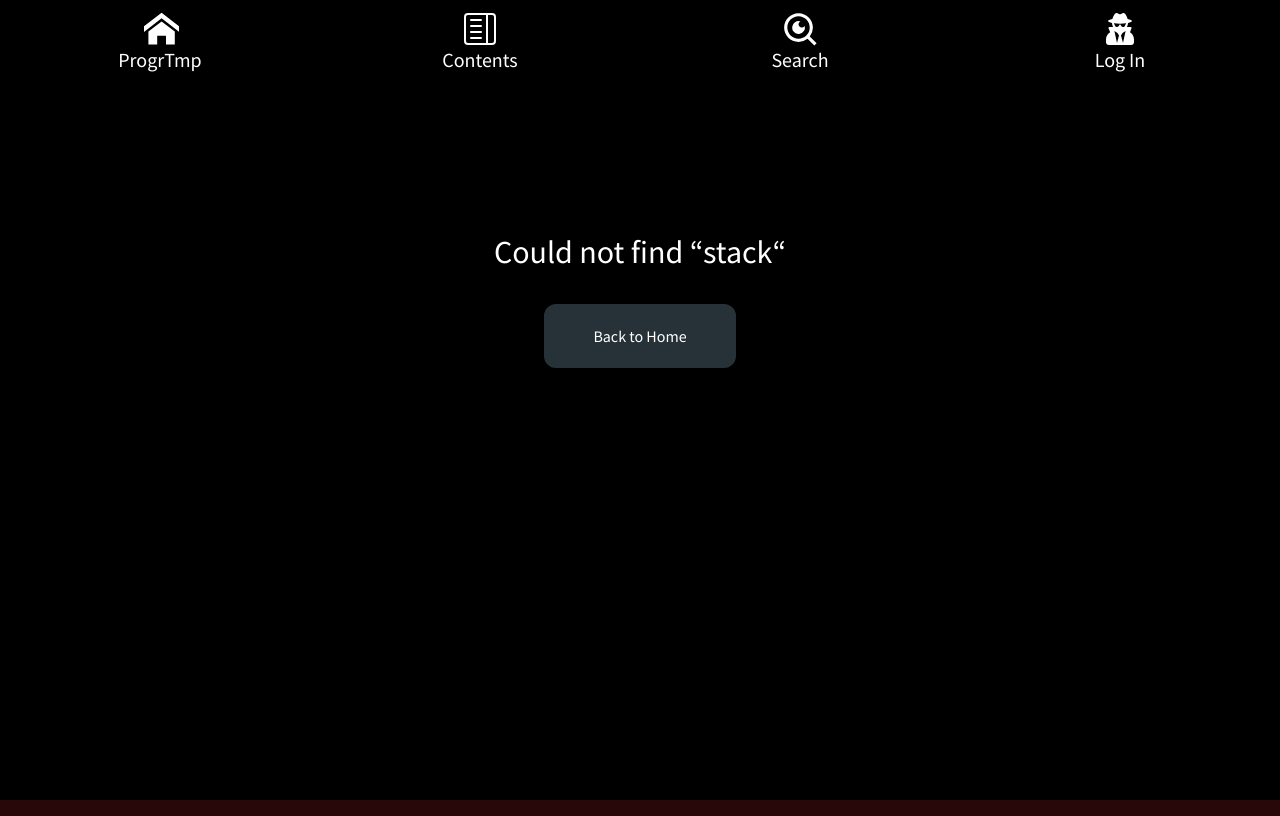
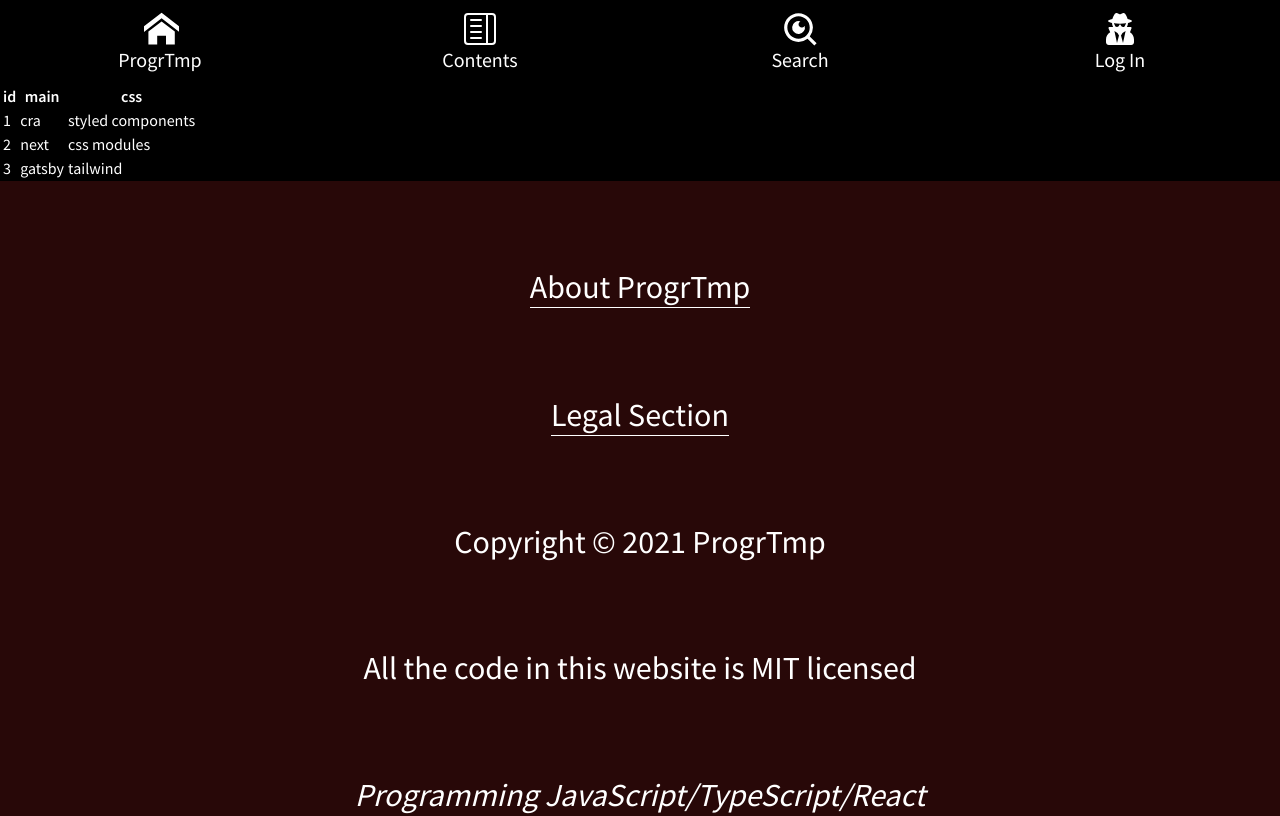
Before and after one commit to ReinaldoSalla/core-react-node-knowledge, a React (Create React App) app: page /stack in a window 1280 px wide. Shown: the top 816 px of the page. Built offline with nearby package versions, Linux system fonts and the light colour scheme.

Commit message:
feat(Stack): component skeleton

```diff
--- a/src/App.tsx
+++ b/src/App.tsx
@@ -7,32 +7,19 @@
 import ScrollToTop from './utils/ScrollToTop';
 import ContentSuspense from './components/ContentSuspense';
 import { ModalsProvider } from './shared/context/ModalsContext';
-// import json from './test.json';
-
-// import Topbar from './components/Topbar';
-// import Footer from './components/Footer';
-
-// import Home from './pages/Home';
-// import Login from './pages/Login';
-// import About from './pages/About';
-// import Content from './pages/Content';
 
 const Topbar = lazy(() => import('./components/Topbar'));
 const Footer = lazy(() => import('./components/Footer'));
-
 const Home = lazy(() => import('./pages/Home'));
 const Content = lazy(() => import('./pages/Content'));
 const Login = lazy(() => import('./pages/Login'));
 const About = lazy(() => import('./pages/About'));
 const Legal = lazy(() => import('./pages/Legal'));
-const Crud = lazy(() => import('./pages/Writer'));
+const Writer = lazy(() => import('./pages/Writer'));
+const Stack = lazy(() => import('./pages/Stack'));
 
 const App = (): JSX.Element => {
   useTabOutline();
-  // React.useEffect(() => {
-  //   console.log(json);
-  //   console.log(json.key);
-  // }, []);
   return (
     <BrowserRouter>
       <HelmetProvider>
@@ -55,8 +42,11 @@
                 <Route exact path='/legal'>
                   <Legal />
                 </Route>
-                <Route exact path='/crud'>
-                  <Crud />
+                <Route exact path='/stack'>
+                  <Stack />
+                </Route>
+                <Route exact path='/writer'>
+                  <Writer />
                 </Route>
                 <Route path='/:id'>
                   <Content />
--- /dev/null
+++ b/src/pages/Stack/Stack.css
@@ -0,0 +1,3 @@
+th, td {
+  color: white;
+}
--- /dev/null
+++ b/src/pages/Stack/Stack.data.ts
@@ -0,0 +1 @@
+export default 0;
--- /dev/null
+++ b/src/pages/Stack/Stack.styles.ts
@@ -0,0 +1 @@
+export default 0;
--- /dev/null
+++ b/src/pages/Stack/Stack.tsx
@@ -0,0 +1,41 @@
+import React from 'react';
+import './Stack.css';
+
+/*
+id             main   css
+1              cra    styled components
+2              next   css modules
+3              gatby  tailwind
+*/
+
+function Stack() {
+  return (
+    <div>
+      <h1>React Stack</h1>
+      <table>
+        <tr>
+          <th>id</th>
+          <th>main</th>
+          <th>css</th>
+        </tr>
+        <tr>
+          <td>1</td>
+          <td>cra</td>
+          <td>styled components</td>
+        </tr>
+        <tr>
+          <td>2</td>
+          <td>next</td>
+          <td>css modules</td>
+        </tr>
+        <tr>
+          <td>3</td>
+          <td>gatsby</td>
+          <td>tailwind</td>
+        </tr>
+      </table>
+    </div>
+  );
+}
+
+export default Stack;
--- /dev/null
+++ b/src/pages/Stack/index.ts
@@ -0,0 +1,3 @@
+import Stack from './Stack';
+
+export default Stack;
```
